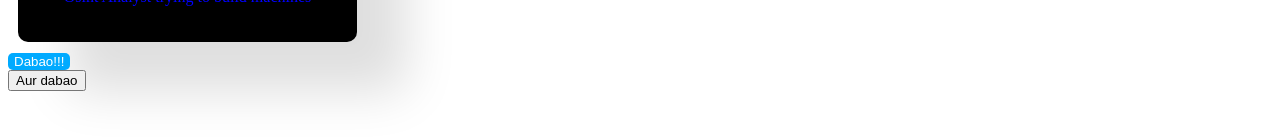
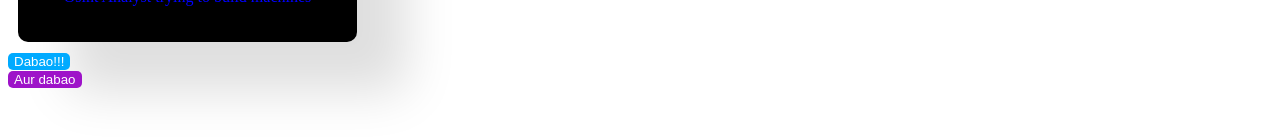
Before and after one commit to gargiiiii18/REACT-FULL, a React (Vite) app in the folder First/: page / in a window 1280 px wide. Shown: the part 571-708 px from the top of the page. Built offline with nearby package versions, Linux system fonts and the light colour scheme.

Commit message:
changed the style of new button component

```diff
--- a/First/src/Button/Button.module.css
+++ b/First/src/Button/Button.module.css
@@ -0,0 +1,8 @@
+.button{
+    background-color: hsl(286, 83%, 43%);
+    color:white;
+    /* padding:10px 20px; */
+    border-radius: 5px;
+    border:none;
+    cursor:pointer;
+  }
```
